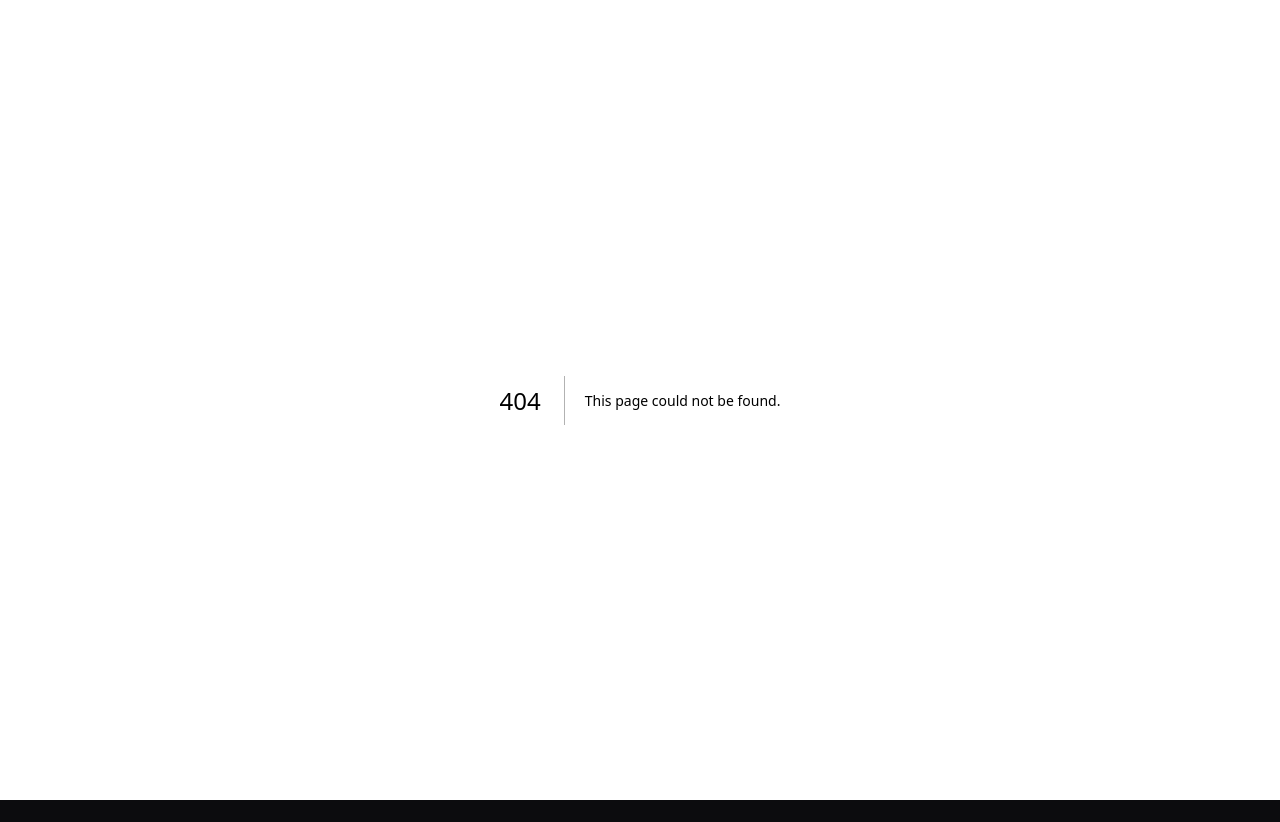
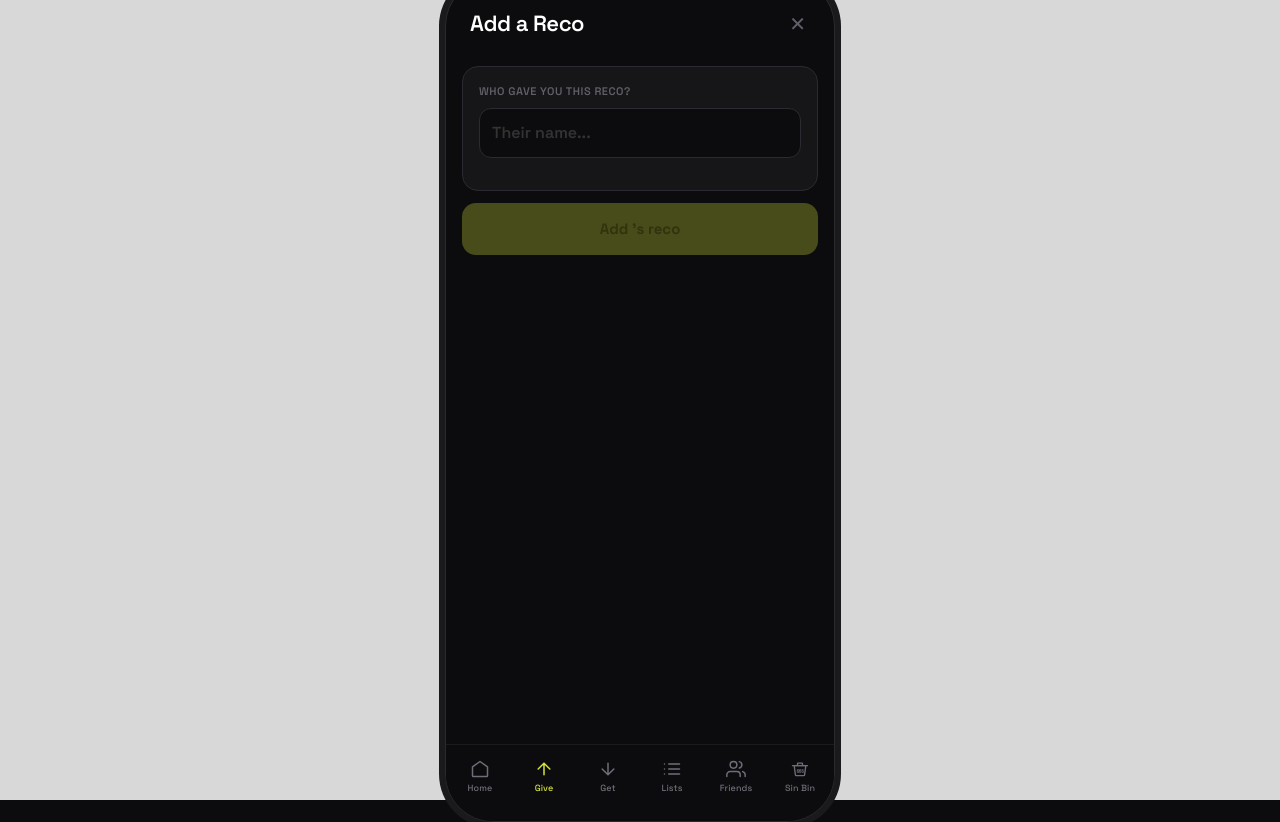
Before and after one commit to tylerhendy-design/recco, a Next.js app: page /send/manual in a window 1280 px wide. Before the commit this address had no page. Before the commit the page ends 800 px from the top, so only its background shows below. Built offline with nearby package versions, Linux system fonts and the light colour scheme.

Commit message:
Manual add reco: full page, persists to DB, requires sender name, shows in feed

```diff
--- a/src/app/(app)/home/page.tsx
+++ b/src/app/(app)/home/page.tsx
@@ -11,7 +11,6 @@ import { NoGoSheet } from '@/components/overlays/NoGoSheet'
 import { SuccessOverlay } from '@/components/overlays/SuccessOverlay'
 import { SinBinModal } from '@/components/overlays/SinBinModal'
 import { MapSheet } from '@/components/overlays/MapSheet'
-import { ManualAddSheet } from '@/components/overlays/ManualAddSheet'
 import { SentimentBadge } from '@/components/ui/SentimentBadge'
 import { useRecos } from '@/lib/context/RecosContext'
 import { createClient } from '@/lib/supabase/client'
@@ -124,7 +123,6 @@ function HomePageInner() {
   const [successState, setSuccessState] = useState<{ reco: Reco; score: number; sinBinWarning?: { category: string; remaining: number } } | null>(null)
   const [sinBinData, setSinBinData] = useState<{ senderId: string; senderName: string; category: string; offences: string[] } | null>(null)
   const [mapReco, setMapReco] = useState<Reco | null>(null)
-  const [manualAddOpen, setManualAddOpen] = useState(false)
   const [beenThereReco, setBeenThereReco] = useState<Reco | null>(null)
   const [noGoReco, setNoGoReco] = useState<Reco | null>(null)
   const [noGoSuccess, setNoGoSuccess] = useState<{ senderName: string } | null>(null)
@@ -375,14 +373,14 @@ function HomePageInner() {
           }
         </Link>
         <div className="flex items-center gap-3">
-          <button onClick={() => setManualAddOpen(true)} aria-label="Add reco manually" className="flex items-center justify-center w-11 h-11 -m-[11px]">
+          <Link href="/send/manual" aria-label="Add reco manually" className="flex items-center justify-center w-11 h-11 -m-[11px]">
             <svg width="22" height="22" viewBox="0 0 24 24" fill="none" stroke="#6e6e78" strokeWidth="1.8" strokeLinecap="round" strokeLinejoin="round">
               <rect x="9" y="2" width="6" height="4" rx="1"/>
               <path d="M8 4H6a2 2 0 00-2 2v14a2 2 0 002 2h12a2 2 0 002-2V6a2 2 0 00-2-2h-2"/>
               <line x1="12" y1="11" x2="12" y2="17"/>
               <line x1="9" y1="14" x2="15" y2="14"/>
             </svg>
-          </button>
+          </Link>
           <Link href="/notifications" className="relative flex items-center justify-center w-11 h-11 -m-[11px]" onClick={() => setUnreadCount(0)}>
             <svg width="22" height="22" viewBox="0 0 24 24" fill="none" stroke="#6e6e78" strokeWidth="1.8" strokeLinecap="round" strokeLinejoin="round">
               <path d="M18 8A6 6 0 006 8c0 7-3 9-3 9h18s-3-2-3-9M13.73 21a2 2 0 01-3.46 0" />
@@ -678,7 +676,6 @@ function HomePageInner() {
         address={mapReco?.meta?.location}
       />
 
-      <ManualAddSheet open={manualAddOpen} onClose={() => setManualAddOpen(false)} />
 
       <BeenThereSheet
         open={!!beenThereReco}
--- /dev/null
+++ b/src/app/(app)/send/manual/page.tsx
@@ -0,0 +1,227 @@
+'use client'
+
+import { useState, useRef, Suspense } from 'react'
+import Link from 'next/link'
+import { StatusBar } from '@/components/ui/StatusBar'
+import { NavHeader } from '@/components/ui/NavHeader'
+import { CATEGORIES, type CategoryId, getCategoryLabel } from '@/constants/categories'
+import { createClient } from '@/lib/supabase/client'
+import { initials } from '@/lib/utils'
+
+const displayedCats = CATEGORIES.filter((c) => c.id !== 'custom')
+
+const SINGULAR: Record<string, string> = {
+  restaurant: 'restaurant', tv: 'TV show', podcast: 'podcast',
+  music: 'album or track', book: 'book', film: 'film',
+  bars: 'bar', clubs: 'club', cocktails: 'cocktail bar',
+  culture: 'place', pubs: 'pub', wine_bars: 'wine bar',
+  custom: 'thing',
+}
+
+export default function ManualAddPage() {
+  return <Suspense><ManualAddInner /></Suspense>
+}
+
+function ManualAddInner() {
+  const [userId, setUserId] = useState<string | null>(null)
+  const [category, setCategory] = useState<CategoryId | null>(null)
+  const [customCat, setCustomCat] = useState('')
+  const [title, setTitle] = useState('')
+  const [senderName, setSenderName] = useState('')
+  const [why, setWhy] = useState('')
+  const [sending, setSending] = useState(false)
+  const [sent, setSent] = useState(false)
+  const [error, setError] = useState<string | null>(null)
+  const whyRef = useRef<HTMLTextAreaElement>(null)
+
+  // Load user
+  useState(() => {
+    createClient().auth.getUser().then(({ data: { user } }) => {
+      if (user) setUserId(user.id)
+    })
+  })
+
+  const singular = category ? (SINGULAR[category] ?? getCategoryLabel(category).toLowerCase()) : ''
+  const canSend = category !== null && title.trim().length > 0 && senderName.trim().length > 0 && !sending
+
+  async function handleSend() {
+    if (!canSend || !userId || !category) return
+    setSending(true)
+    setError(null)
+
+    try {
+      const supabase = createClient()
+      const recoId = crypto.randomUUID()
+      const finalCat = category === 'custom' ? 'custom' : category
+
+      const meta: Record<string, unknown> = {
+        manual_sender_name: senderName.trim(),
+      }
+
+      // Insert the recommendation — sender is the current user but meta tracks who actually gave it
+      const { error: recoErr } = await supabase
+        .from('recommendations')
+        .insert({
+          id: recoId,
+          sender_id: userId,
+          category: finalCat,
+          custom_cat: category === 'custom' ? customCat.trim() : null,
+          title: title.trim(),
+          why_text: why.trim() || null,
+          meta,
+        })
+
+      if (recoErr) { setError(recoErr.message); setSending(false); return }
+
+      // Add self as recipient with status 'unseen'
+      await supabase.from('reco_recipients').insert({
+        reco_id: recoId,
+        recipient_id: userId,
+        status: 'unseen',
+      })
+
+      setSending(false)
+      setSent(true)
+    } catch (e: any) {
+      setError(e?.message ?? 'Something went wrong')
+      setSending(false)
+    }
+  }
+
+  if (sent) {
+    return (
+      <div className="flex flex-col flex-1 overflow-hidden">
+        <StatusBar />
+        <NavHeader title="Add a Reco" closeHref="/home" />
+        <div className="flex-1 flex flex-col items-center justify-center px-8 text-center gap-5">
+          <div className="w-16 h-16 rounded-full bg-accent/15 border border-accent/30 flex items-center justify-center mb-1">
+            <svg width="28" height="28" viewBox="0 0 24 24" fill="none" stroke="#D4E23A" strokeWidth="2" strokeLinecap="round" strokeLinejoin="round">
+              <polyline points="20 6 9 17 4 12"/>
+            </svg>
+          </div>
+          <div>
+            <div className="text-[24px] font-bold text-white tracking-[-0.6px] leading-[1.2] mb-2">Added. Nice one.</div>
+            <div className="text-[15px] text-text-dim leading-[1.6]">
+              {senderName.trim().split(' ')[0]}'s reco is in your feed.
+            </div>
+          </div>
+          <Link href="/home" className="w-full bg-accent text-accent-fg py-4 rounded-btn text-[15px] font-bold text-center mt-2">Back home</Link>
+        </div>
+      </div>
+    )
+  }
+
+  return (
+    <div className="flex flex-col flex-1 overflow-hidden">
+      <StatusBar />
+      <NavHeader title="Add a Reco" closeHref="/home" />
+
+      <div className="flex-1 overflow-y-auto scrollbar-none px-4 pt-4 pb-6">
+        <div className="bg-bg-card border border-border rounded-card px-4 py-4">
+
+          {/* Step 1: Who gave you this reco? */}
+          <div className="text-[11px] font-semibold text-text-faint tracking-[0.5px] uppercase mb-2">Who gave you this reco?</div>
+          <input
+            autoFocus
+            className="w-full bg-bg-base border border-border rounded-input px-3 py-3 text-[16px] font-semibold text-white outline-none placeholder:text-[#333] font-sans mb-4"
+            placeholder="Their name..."
+            value={senderName}
+            onChange={(e) => setSenderName(e.target.value)}
+          />
+
+          {/* Step 2: Category */}
+          {senderName.trim().length > 0 && (
+            <div className="anim-in">
+              <div className="text-[20px] font-semibold text-white tracking-[-0.5px] leading-[1.1] mb-3">
+                {category ? `What ${singular} did ${senderName.trim().split(' ')[0]} recommend?` : `What did ${senderName.trim().split(' ')[0]} recommend?`}
+              </div>
+              <div className="flex gap-2 flex-wrap mb-4">
+                {displayedCats.map((cat) => {
+                  const active = category === cat.id
+                  return (
+                    <button
+                      key={cat.id}
+                      onClick={() => setCategory(active ? null : cat.id as CategoryId)}
+                      className="flex items-center gap-1.5 px-3 py-1.5 rounded-chip border transition-all text-[12px] font-semibold tracking-[0.3px] uppercase"
+                      style={active
+                        ? { color: cat.color, borderColor: cat.color, background: cat.bgColor }
+                        : { color: '#777', borderColor: '#2a2a30' }
+                      }
+                    >
+                      <span className="w-[6px] h-[6px] rounded-full flex-shrink-0" style={{ background: active ? cat.color : '#555' }} />
+                      {cat.label}
+                    </button>
+                  )
+                })}
+                <button
+                  onClick={() => setCategory(category === 'custom' ? null : 'custom')}
+                  className="flex items-center gap-1.5 px-3 py-1.5 rounded-chip transition-all text-[12px] font-semibold tracking-[0.3px] uppercase"
+                  style={category === 'custom'
+                    ? { color: '#D4E23A', border: '1px solid #D4E23A', background: 'rgba(212,226,58,0.08)' }
+                    : { color: '#777', border: '1px dashed #3a3a40' }
+                  }
+                >
+                  Custom
+                </button>
+              </div>
+              {category === 'custom' && (
+                <input
+                  autoFocus
+                  className="mb-4 w-full bg-bg-base border border-border rounded-input px-3 py-2 text-[13px] text-white outline-none placeholder:text-[#333] font-sans"
+                  placeholder="e.g. Architecture, Coffee, Barbers..."
+                  value={customCat}
+                  onChange={(e) => setCustomCat(e.target.value)}
+                />
+              )}
+            </div>
+          )}
+
+          {/* Step 3: Name of the reco */}
+          {category && (
+            <div className="anim-in">
+              <div className="border-t border-[#0e0e10] mb-4" />
+              <input
+                autoFocus
+                className="text-[22px] font-semibold text-white tracking-[-0.5px] leading-[1.1] w-full bg-transparent outline-none placeholder:text-[#2a2a30] font-sans mb-4"
+                placeholder={`Name of ${singular}...`}
+                value={title}
+                onChange={(e) => setTitle(e.target.value)}
+              />
+            </div>
+          )}
+
+          {/* Step 4: Why (optional) */}
+          {title.trim().length > 0 && (
+            <div className="anim-in">
+              <div className="text-[11px] font-semibold text-text-faint tracking-[0.5px] uppercase mb-1.5">Why did they recommend it?</div>
+              <textarea
+                ref={whyRef}
+                className="w-full bg-transparent outline-none text-[14px] text-text-secondary placeholder:text-[#2a2a30] font-sans resize-none leading-[1.6] min-h-[50px]"
+                placeholder="What did they say about it?"
+                rows={2}
+                value={why}
+                onChange={(e) => {
+                  setWhy(e.target.value)
+                  const el = whyRef.current
+                  if (el) { el.style.height = 'auto'; el.style.height = `${el.scrollHeight}px` }
+                }}
+              />
+            </div>
+          )}
+        </div>
+
+        {error && <div className="mt-3 text-[13px] text-red-400 text-center">{error}</div>}
+
+        <button
+          onClick={handleSend}
+          disabled={!canSend}
+          className={`mt-3 w-full py-[15px] rounded-btn text-[15px] font-bold transition-all ${
+            canSend ? 'bg-accent text-accent-fg hover:opacity-90' : 'bg-accent/30 text-accent-fg/50 cursor-not-allowed'
+          }`}
+        >
+          {sending ? 'Adding...' : `Add ${senderName.trim().split(' ')[0] || ''}'s reco`}
+        </button>
+      </div>
+    </div>
+  )
+}
--- a/src/components/ui/RecoCard.tsx
+++ b/src/components/ui/RecoCard.tsx
@@ -152,10 +152,13 @@ export function RecoCard({ reco, onMarkDone, onBeenThere, onNoGo, onForward, ini
   if (reco.why_text && whyMessages.length === 0) whyMessages.push(reco.why_text)
   const currentWhy = whyMessages[whyIndex] ?? reco.why_text ?? ''
 
-  const recommenderNames = reco.recommenders
-    ?.map((r) => r.profile.display_name.split(' ')[0])
-    .slice(0, 2)
-    .join(' & ') ?? ''
+  const manualSender = reco.meta?.manual_sender_name as string | undefined
+  const recommenderNames = manualSender
+    ? manualSender.split(' ')[0]
+    : reco.recommenders
+      ?.map((r) => r.profile.display_name.split(' ')[0])
+      .slice(0, 2)
+      .join(' & ') ?? ''
   const when = reco.created_at ? timeAgo(reco.created_at) : ''
   const details = getDetailPills(reco)
   const pills = pillClasses(reco.category)
```
